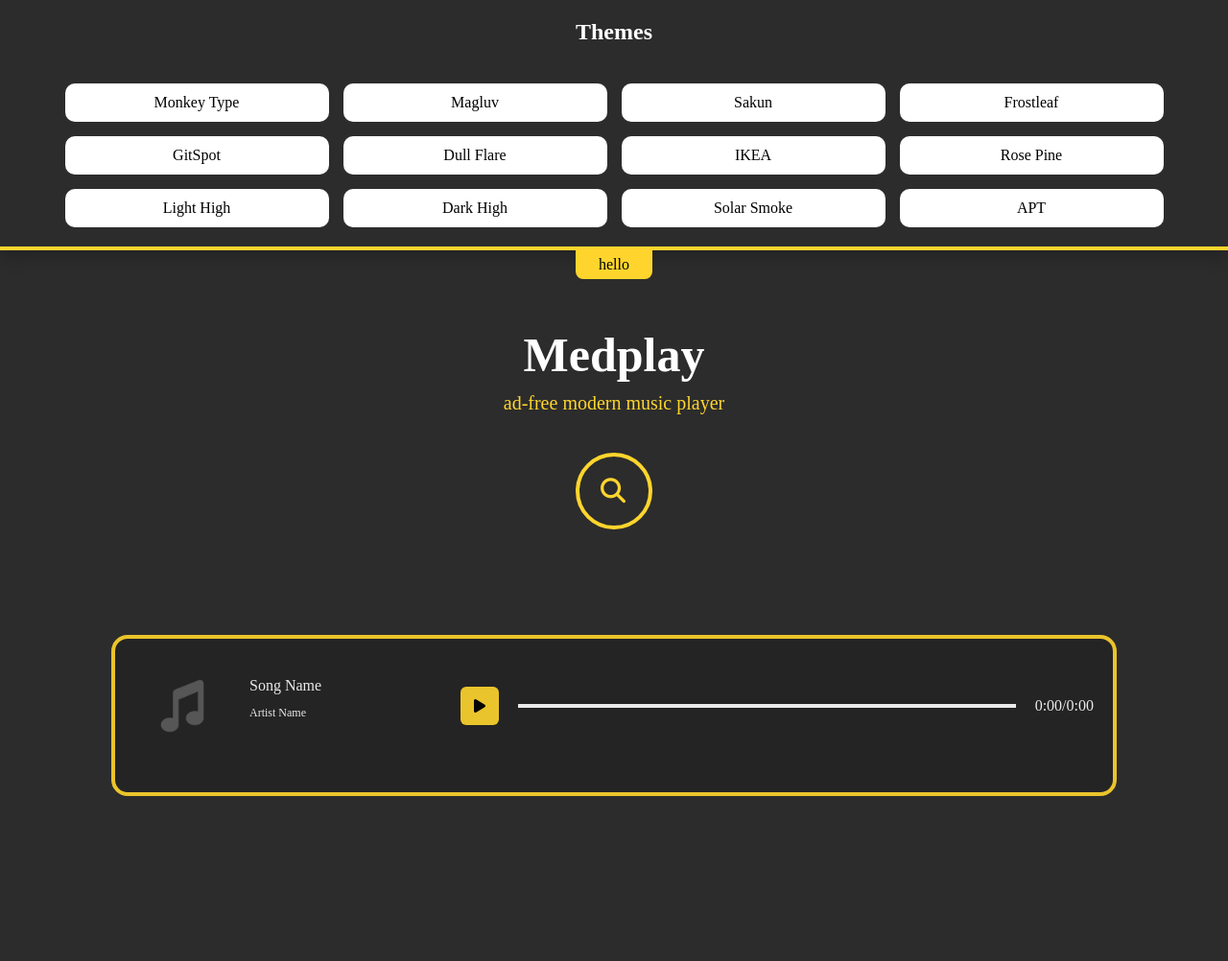
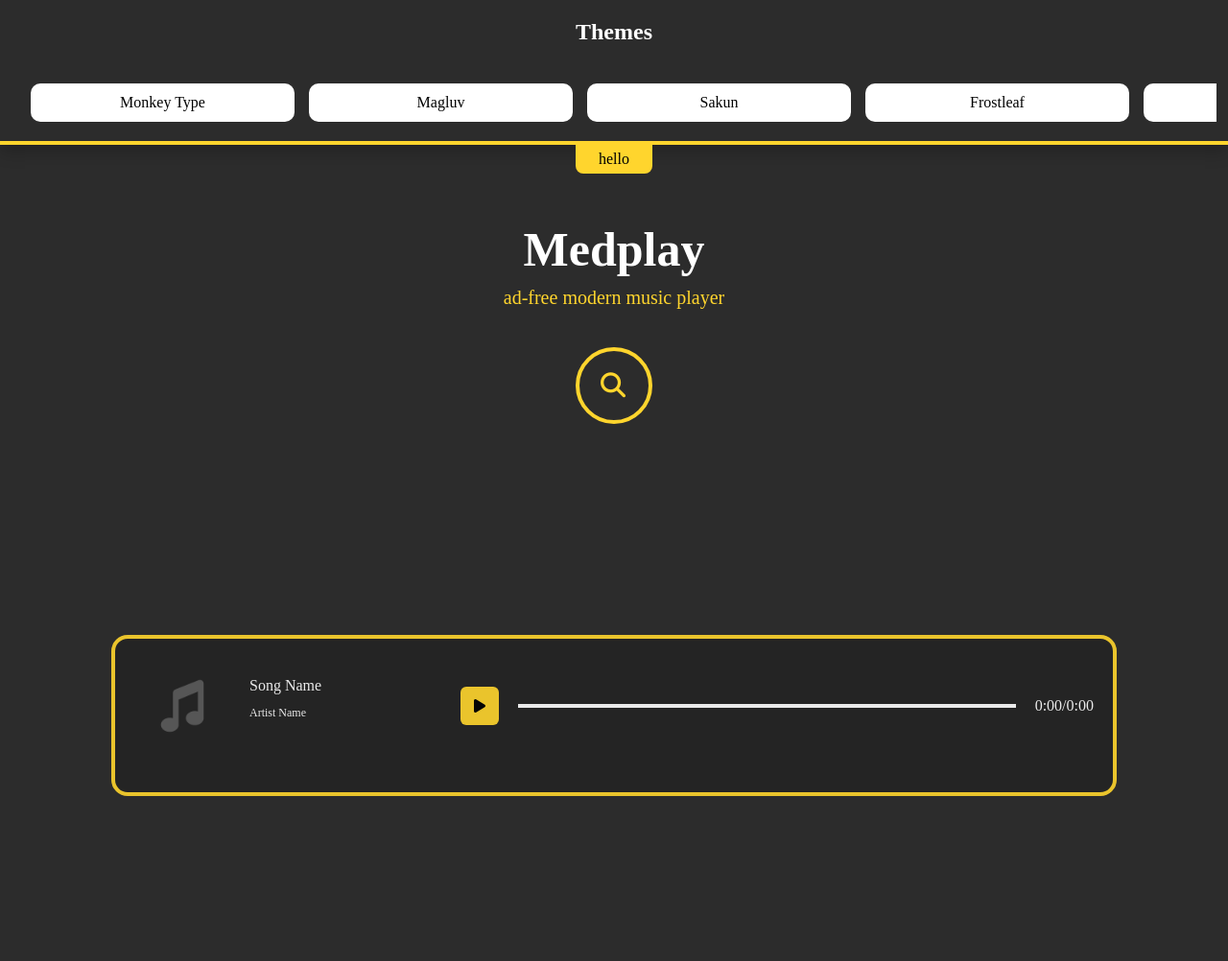
Before and after one commit to njeeevan2216/medplay, a Flask app: page /search in a window 1280 px wide. Shown: the whole page at 96% size. After the commit the page ends 830 px from the top, so only its background shows below. Run offline with Flask 3, Linux system fonts and the light colour scheme; some libraries are stand-ins or nearby versions; some web fonts are replaced.

Commit message:
scrollable themes
scroll through the themes and select them, search bar color has been updated, timestamp color has been updated

```diff
--- a/static/css/playerContainer.css
+++ b/static/css/playerContainer.css
@@ -74,4 +74,5 @@
     display: flex;
     justify-content: center;
     align-items: center;
+    color: var(--text-notif);
 }
--- a/static/css/searchBarStyle.css
+++ b/static/css/searchBarStyle.css
@@ -14,6 +14,8 @@ body {
     flex-direction: column;
     font-family: "Funnel Display", serif;
     font-weight: 500;
+    overflow: hidden;
+    transition: background .2s;
 }
 
 .title {
--- a/static/css/themeBox.css
+++ b/static/css/themeBox.css
@@ -6,6 +6,7 @@
 }
 
 .theme-holder {
+    width: 99%;
     display: flex;
     flex-direction: column;
     align-items: center;
@@ -14,14 +15,24 @@
     border-bottom: 4px solid var(--out-accent);
     width: 100%;
     box-shadow: 0 8px 16px rgba(0, 0, 0, 0.2);
+    margin: 0;
 }
 
 .theme-box {
+    width: 95%;
     display: grid;
-    grid-template-columns: repeat(6, 1fr);
+    grid-auto-flow: column;
     gap: 15px;
     padding: 20px;
+    overflow-x: auto;
+    -ms-overflow-style: none;  /* IE and Edge */
+    scrollbar-width: none;
 }
+
+.theme-box::-webkit-scrollbar {
+    display: none;
+}
+
 
 .theme {
     width: 275px;
@@ -83,7 +94,7 @@
 
 
 
-@media only screen and (max-width: 1700px) {
+@media only screen and (max-width: 1750px) {
     .theme-box {
         grid-template-columns: repeat(5, 1fr);
     }
--- a/static/js/searchBarAnimation.js
+++ b/static/js/searchBarAnimation.js
@@ -6,7 +6,7 @@ document.addEventListener("DOMContentLoaded", function () {
     box.addEventListener("mouseenter", function () {
         if (!expanded) {
             input.style.width = "350px";
-            input.style.background = "#242424";
+            input.style.background = document.querySelector(".player-box").style.getPropertyValue("background-color");
             input.style.borderRadius = "10px";
             expanded = true;
         }
--- a/templates/index.html
+++ b/templates/index.html
@@ -11,6 +11,7 @@
   <link rel="stylesheet" href="{{ url_for('static', filename="css/playerContainer.css")}}">
   <link rel="stylesheet" href="{{ url_for('static', filename="css/notification.css")}}">
   <link rel="stylesheet" href="{{ url_for('static', filename="css/themeBox.css")}}">
+
 
 
 </head>
@@ -60,7 +61,7 @@
             <div class="progress-tracker-holder" onclick="seek(event)">
                 <div  class = "progress-tracker"><div id= "progress" class = "progress-tracker-update"></div></div>
             </div>
-            <div class="time" style="color: white;">
+            <div class="time">
                 <span id="current-time">0:00</span> / <span id="duration">0:00</span>
             </div>
         </div>
```
